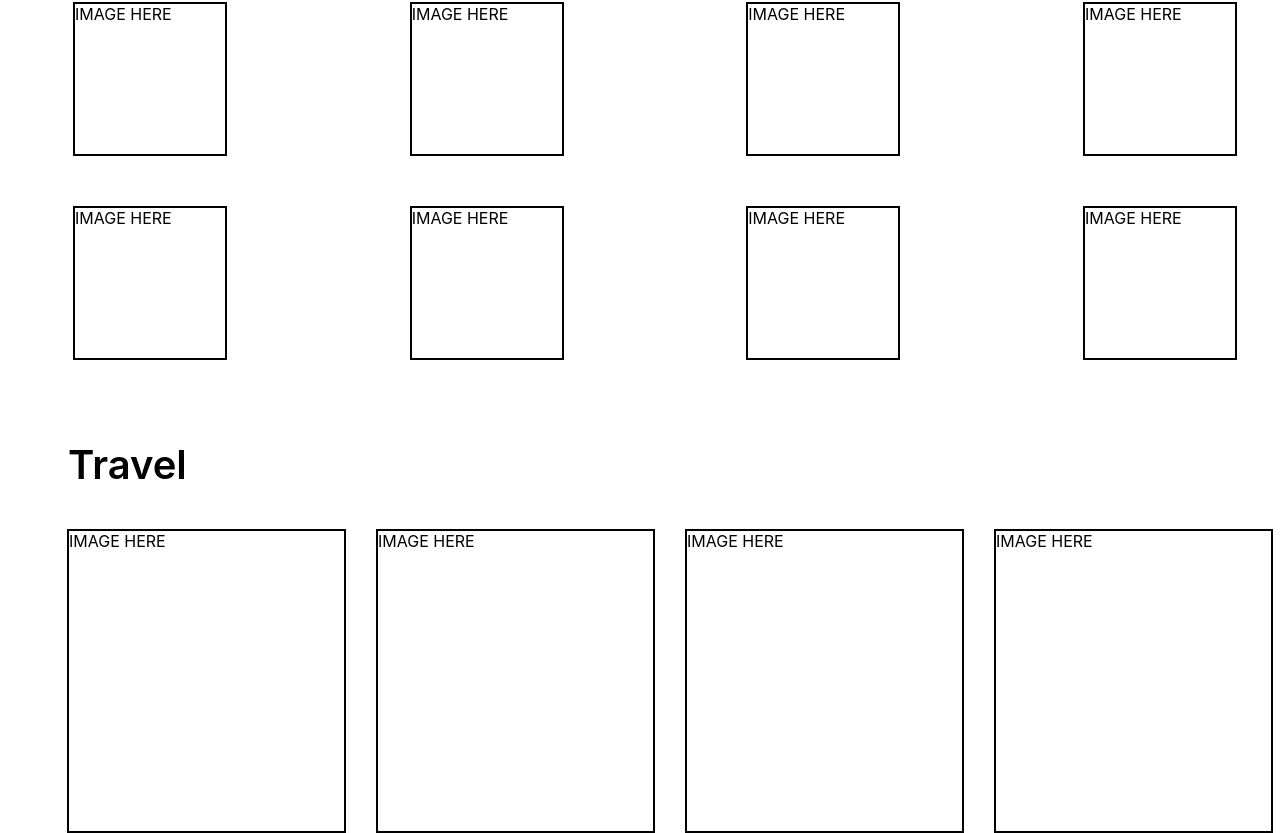
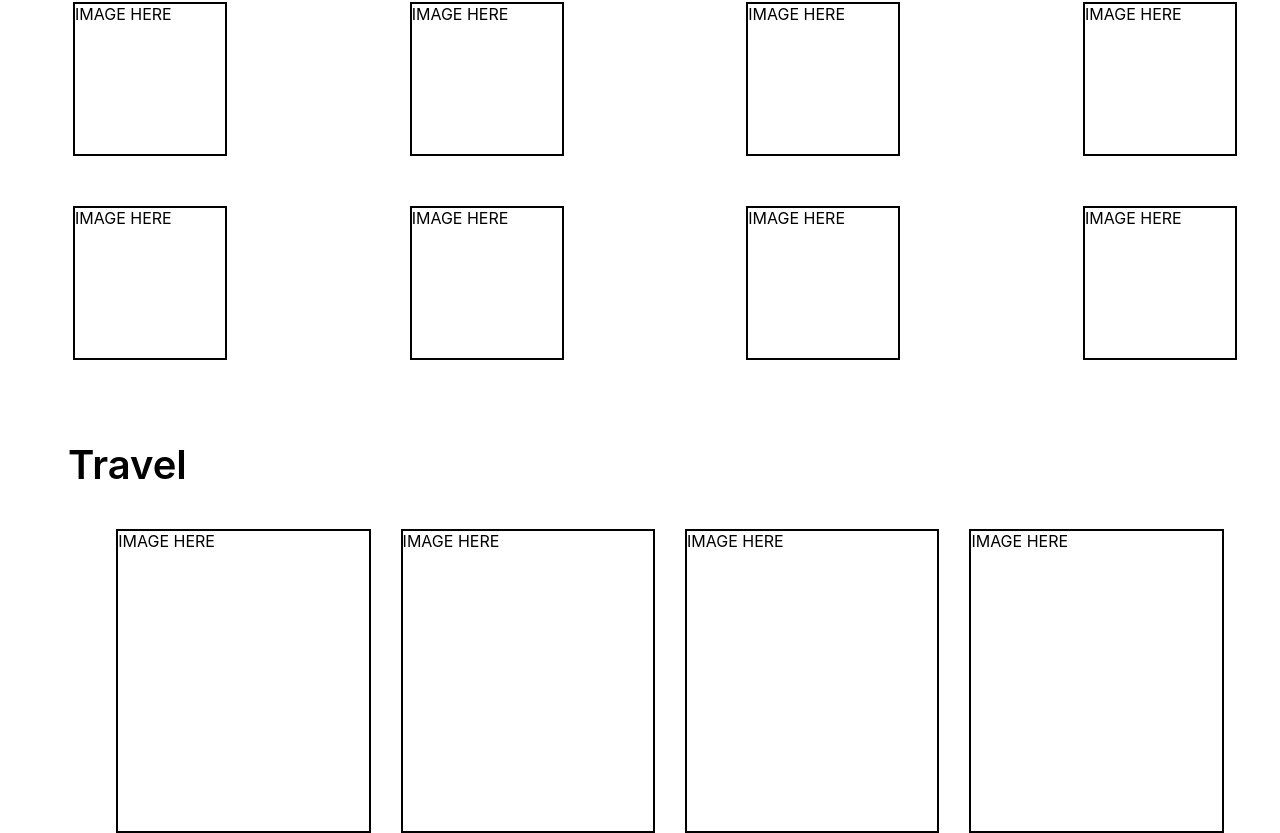
Before and after one commit to W-the-V/hairBnB, a React (Create React App) app in the folder frontend/: page / in a window 1280 px wide. Shown: the part 675-1508 px from the top of the page. Built offline with nearby package versions, Linux system fonts and the light colour scheme; no server answers.

Commit message:
modal Styling

```diff
--- a/frontend/src/components/Navigation/Navigation.css
+++ b/frontend/src/components/Navigation/Navigation.css
@@ -223,5 +223,6 @@
 
 .ReactModal__Overlay--after-open {
   opacity: 1;
+  height: 1500px;
   transform: translateY(-200px);
 }
--- a/frontend/src/components/TravelSection/TravelSection.css
+++ b/frontend/src/components/TravelSection/TravelSection.css
@@ -10,7 +10,7 @@
 .travelBlock {
   align-self: center;
   display: flex;
-  flex-direction: row;
+  flex-direction: column;
   align-items: center;
   width: 100%;
   min-width: 1000px;
@@ -32,3 +32,10 @@
   margin-left: 60px;
   font-size: 40px;
 }
+.travelImageShell {
+  align-self: center;
+  display: flex;
+  flex-direction: row;
+  justify-content: space-between;
+  width: 90%;
+}
--- a/frontend/src/components/TravelSection/index.js
+++ b/frontend/src/components/TravelSection/index.js
@@ -5,10 +5,12 @@
       <h2 className="travelTitle">Travel</h2>
       <div className="travelShell">
         <div className="travelBlock">
-          <div className="travelImage">IMAGE HERE</div>
-          <div className="travelImage">IMAGE HERE</div>
-          <div className="travelImage">IMAGE HERE</div>
-          <div className="travelImage">IMAGE HERE</div>
+          <div className="travelImageShell">
+            <div className="travelImage">IMAGE HERE</div>
+            <div className="travelImage">IMAGE HERE</div>
+            <div className="travelImage">IMAGE HERE</div>
+            <div className="travelImage">IMAGE HERE</div>
+          </div>
         </div>
       </div>
     </>
```
